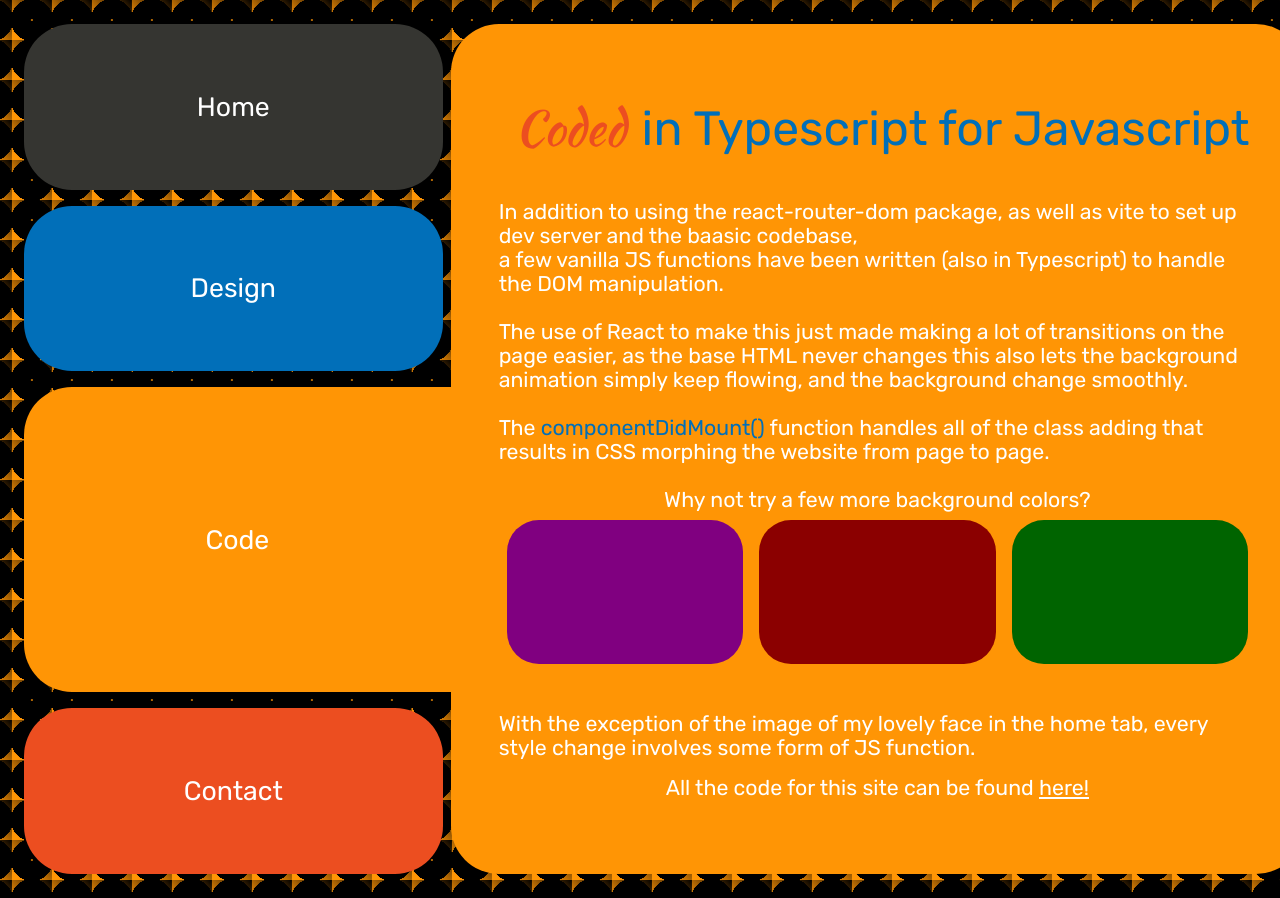
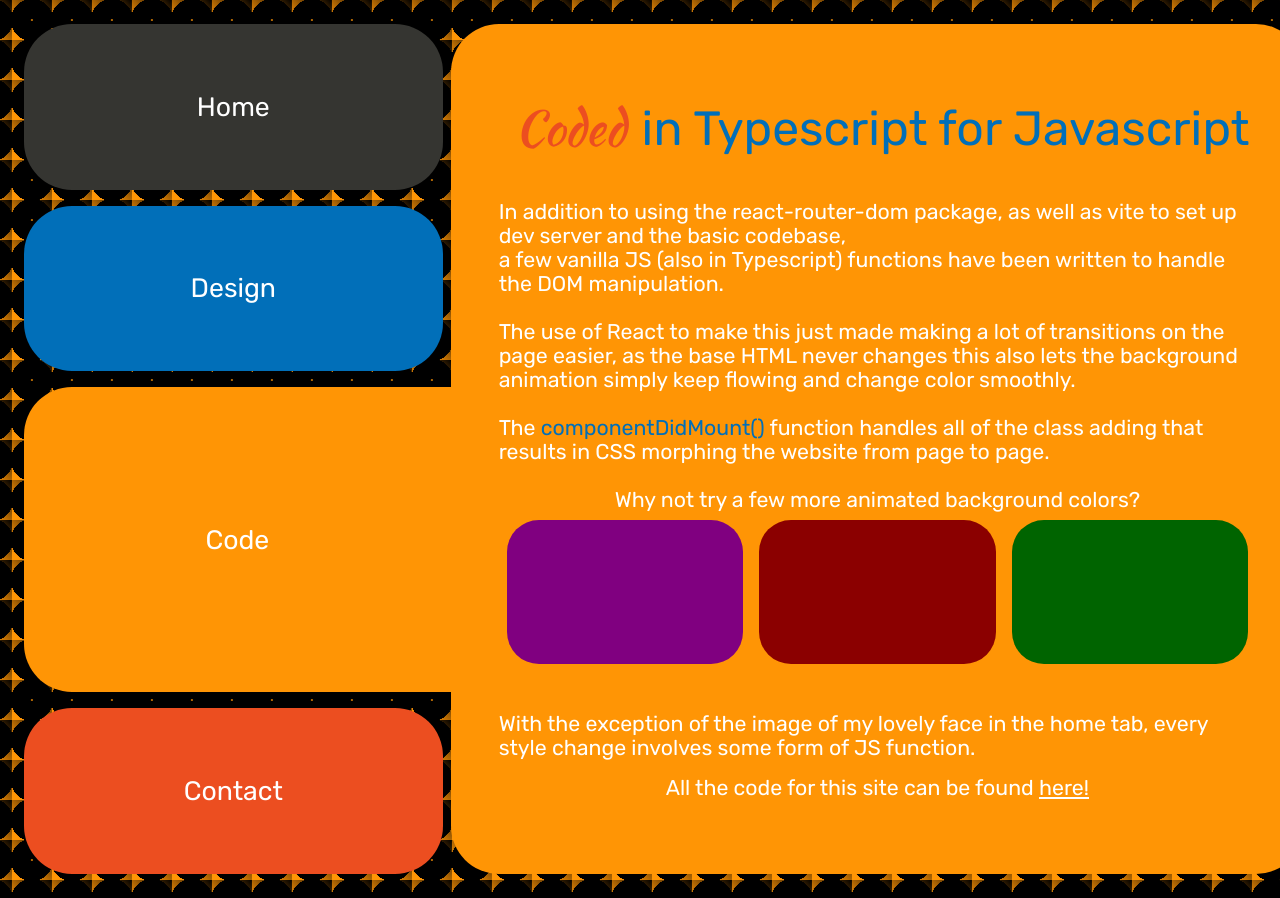
Before and after one commit to Aze-M/Portfolio-Site, a React (Vite) app: page /#/code in a window 1280 px wide. Shown: the top 898 px of the page. Built offline with nearby package versions, Linux system fonts and the light colour scheme.

Commit message:
Typo fixes

```diff
--- a/src/pages/code.tsx
+++ b/src/pages/code.tsx
@@ -18,15 +18,15 @@ export default class Code extends React.Component {
             <div className="trans">
                 <h1 className="title-center font-brush font-largest fancy-dora inline tgl-me first">Coded</h1><span className="title-center fancy-blue inline tgl-me first"> in Typescript for Javascript</span>
                 <div className="text tgl-me">
-                    In addition to using the react-router-dom package, as well as vite to set up dev server and the baasic codebase, <br />
-                    a few vanilla JS functions have been written (also in Typescript) to handle the DOM manipulation. <br />
+                    In addition to using the react-router-dom package, as well as vite to set up dev server and the basic codebase, <br />
+                    a few vanilla JS (also in Typescript) functions have been written to handle the DOM manipulation. <br />
                     <br />
-                    The use of React to make this just made making a lot of transitions on the page easier, as the base HTML never changes this also lets the background animation simply keep flowing, and the background change smoothly. <br />
+                    The use of React to make this just made making a lot of transitions on the page easier, as the base HTML never changes this also lets the background animation simply keep flowing and change color smoothly. <br />
                     <br />
                     The <span className="fancy-blue tgl-me">componentDidMount()</span> function handles all of the class adding that results in CSS morphing the website from page to page. <br />
                     <br />
                 </div>
-                <div className="center tgl-me">Why not try a few more background colors?</div>
+                <div className="center tgl-me">Why not try a few more animated background colors?</div>
                 <div className="colorsel tgl-me">
                     <button className="color purple tgl-me last" onClick={() => setBGColor("--cd-purple")}></button>
                     <button className="color dred tgl-me last" onClick={() => setBGColor("--cd-d-red")}></button>
```
